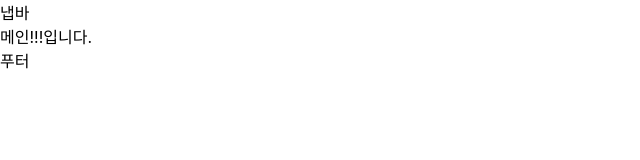
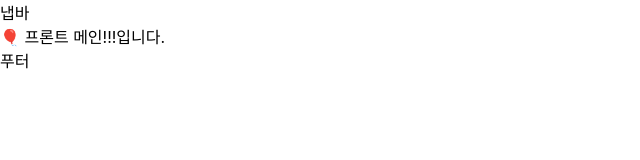
Before and after one commit to teamPickPack/pickpack, a React (Create React App) app in the folder front/: page / in a window 1280 px wide. Shown: the top 160 px of the page, without its empty margins (0-640 px from the left). Built offline with nearby package versions, Linux system fonts and the light colour scheme.

Commit message:
feat: front deploy test

```diff
--- a/front/src/pages/pick/main/Main.jsx
+++ b/front/src/pages/pick/main/Main.jsx
@@ -1,7 +1,7 @@
 const Main = () => {
   return (
     <>
-      <div>메인!!!입니다.</div>
+      <div> 🎈 프론트 메인!!!입니다.</div>
     </>
   );
 };
```
